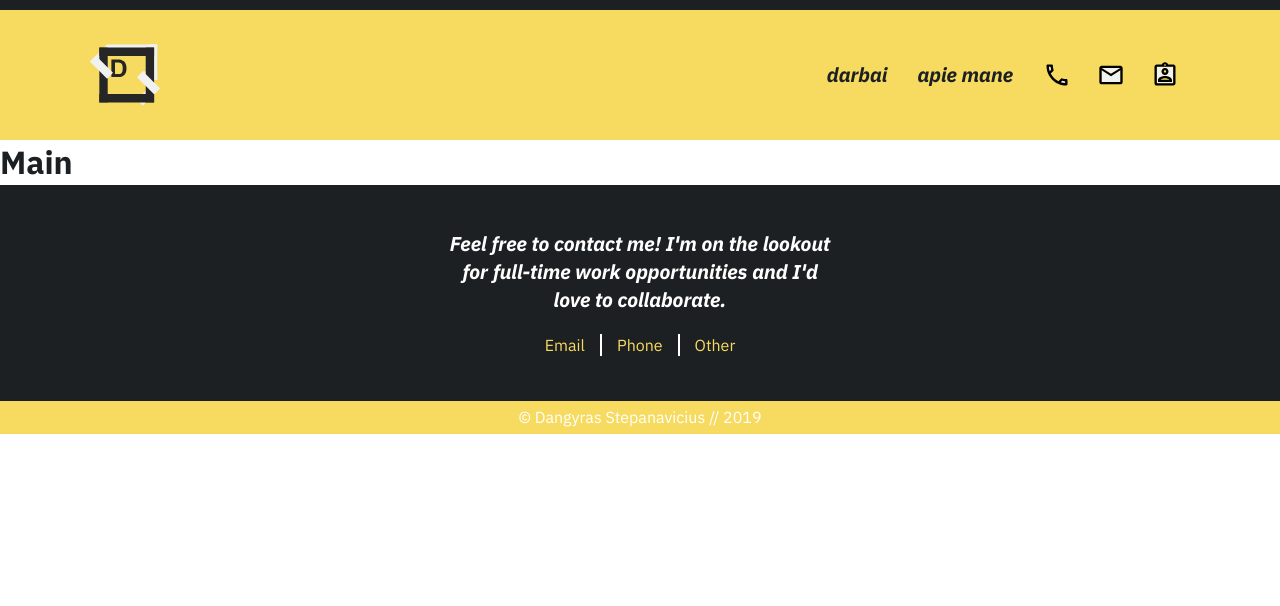
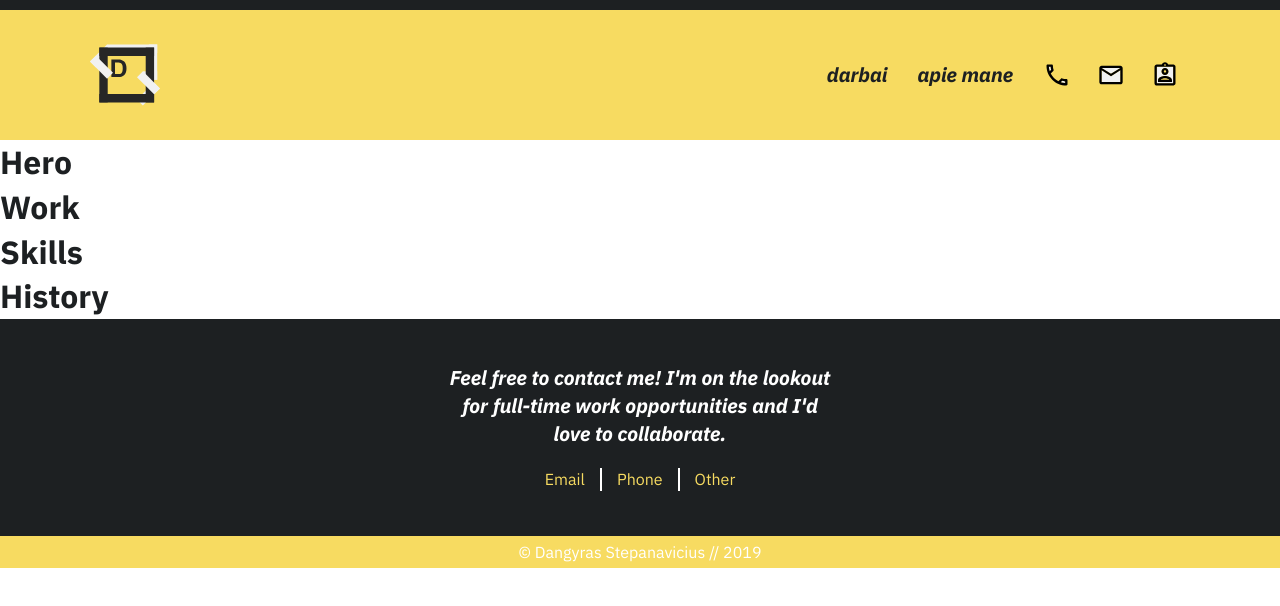
Before and after one commit to Dangyras/portfolio, a React (Create React App) app: page / in a window 1280 px wide. Shown: the top 606 px of the page. Built offline with nearby package versions, Linux system fonts and the light colour scheme.

Commit message:
Added new components to homepage.

```diff
--- /dev/null
+++ b/src/components/Hero.js
@@ -0,0 +1,13 @@
+import React, { Component } from "react";
+
+class Hero extends Component {
+    render() {
+        return (
+            <div>
+                <h1>Hero</h1>
+            </div>
+        );
+    }
+}
+
+export default Hero;
--- /dev/null
+++ b/src/components/History.js
@@ -0,0 +1,13 @@
+import React, { Component } from "react";
+
+class History extends Component {
+    render() {
+        return (
+            <div>
+                <h1>History</h1>
+            </div>
+        );
+    }
+}
+
+export default History;
--- /dev/null
+++ b/src/components/Skills.js
@@ -0,0 +1,13 @@
+import React, { Component } from "react";
+
+class Skills extends Component {
+    render() {
+        return (
+            <div>
+                <h1>Skills</h1>
+            </div>
+        );
+    }
+}
+
+export default Skills;
--- /dev/null
+++ b/src/components/Work.js
@@ -0,0 +1,13 @@
+import React, { Component } from "react";
+
+class Work extends Component {
+    render() {
+        return (
+            <div>
+                <h1>Work</h1>
+            </div>
+        );
+    }
+}
+
+export default Work;
--- a/src/components/layout/Main.js
+++ b/src/components/layout/Main.js
@@ -1,10 +1,17 @@
 import React, { Component } from "react";
+import History from "../History";
+import Hero from "../Hero";
+import Skills from "../Skills";
+import Work from "../Work";
 
 class Main extends Component {
     render() {
         return (
             <div>
-                <h1>Main</h1>
+                <Hero />
+                <Work />
+                <Skills />
+                <History />
             </div>
         );
     }
```
